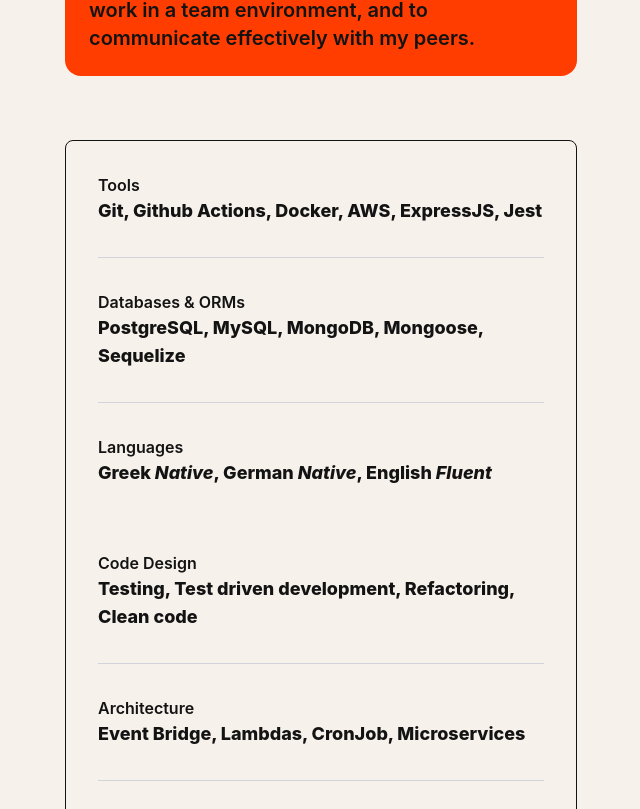
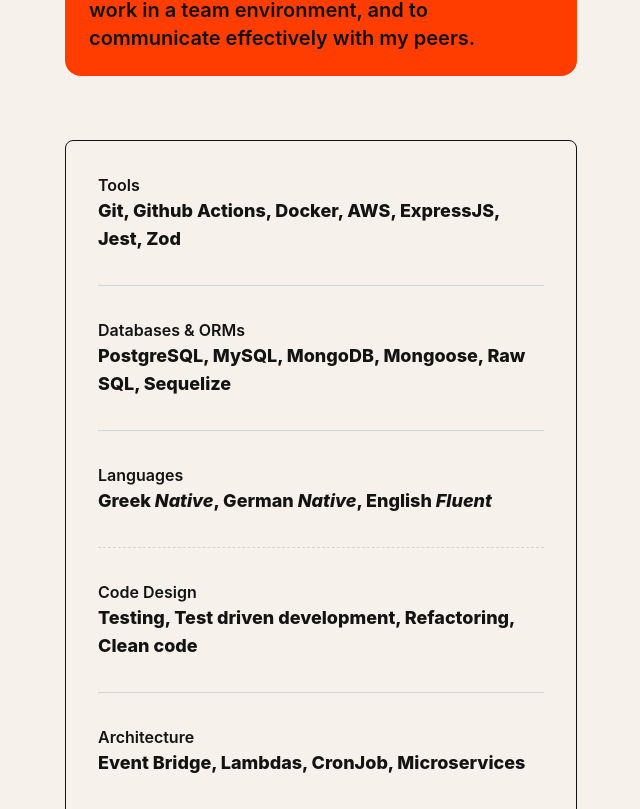
Before and after one commit to keybraker/keybraker.github.io, a Next.js app: page / in a window 1280 px wide. Shown: the part 4371-5180 px from the top of the page, without its empty margins (319-959 px from the left). Built offline with nearby package versions, Linux system fonts and the light colour scheme.

Commit message:
Fix skill-set separator

```diff
--- a/src/abilities/skills.tsx
+++ b/src/abilities/skills.tsx
@@ -4,11 +4,11 @@ import { SkillType } from "@/types/skill";
 const skills: SkillType[] = [
   {
     category: "Tools",
-    qualifications: ["Git", "Github Actions", "Docker", "AWS", "ExpressJS", "Jest"],
+    qualifications: ["Git", "Github Actions", "Docker", "AWS", "ExpressJS", "Jest", "Zod"],
   },
   {
     category: "Databases & ORMs",
-    qualifications: ["PostgreSQL", "MySQL", "MongoDB", "Mongoose", "Sequelize"],
+    qualifications: ["PostgreSQL", "MySQL", "MongoDB", "Mongoose", "Raw SQL", "Sequelize"],
   },
   {
     category: "Languages",
--- a/src/pages/index.tsx
+++ b/src/pages/index.tsx
@@ -155,10 +155,12 @@ export default function Home() {
                 </div>
               </div>
 
-              <div className="flex flex-col eq:flex-row items-center eq:items-start gap-16 eq:gap-16 w-full border-tsiakkas-dark dark:border-tsiakkas-light border rounded-lg p-8">
+              <div className="flex flex-col eq:flex-row items-center eq:items-start w-full border-tsiakkas-dark dark:border-tsiakkas-light border rounded-lg p-8">
                 <div className="flex flex-1 flex-col eq:mr-100 mx-auto w-full">
                   <SkillPage />
                 </div>
+                <div className="border-t border-dashed border-gray-300 dark:border-gray-800 w-full eq:w-0 my-8"></div>
+                <div className="border-l border-dashed border-gray-300 dark:border-gray-800 h-0 eq:h-full mx-16"></div>
                 <div className="eq:self-stretch block z-0 eq:flex eq:flex-1 eq:flex-col w-full">
                   {/* <Category {...categories[1]} /> */}
                   <SoftwareEngineeringPage />
```
